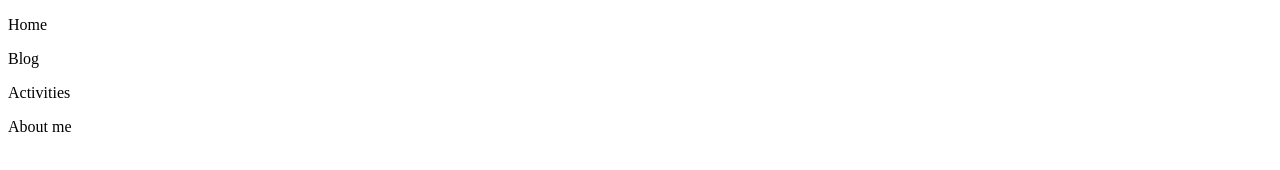
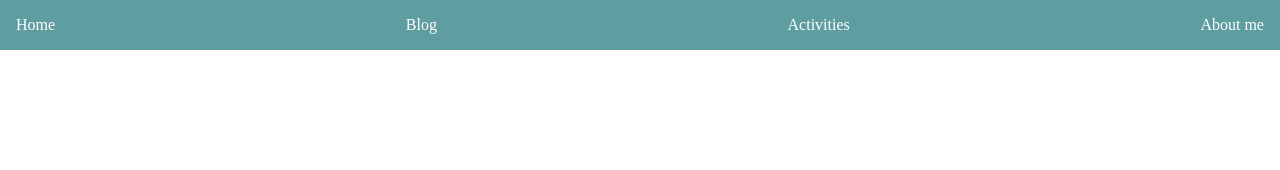
Before and after one commit to raquetelio/master-fe-entregas, a plain HTML site: page modulo-1-layout/ejercicio3/index.html in a window 1280 px wide. Drawn offline with Linux system fonts and the light colour scheme.

Commit message:
menu basico

```diff
--- a/modulo-1-layout/ejercicio3/index.html
+++ b/modulo-1-layout/ejercicio3/index.html
@@ -8,10 +8,14 @@
 </head>
 <body>
     <header>
-        <p>Home</p>
-        <p>Blog</p>
-        <p>Activities</p>
-        <p>About me</p>
+        <nav>
+            <ul class="menu">
+                <li class="menu-item">Home</li>
+                <li class="menu-item">Blog</li>
+                <li class="menu-item">Activities</li>
+                <li class="menu-item">About me</li>
+            </ul>
+        </nav>
     </header>
 </body>
 </html>
--- a/modulo-1-layout/ejercicio3/mystyle.css
+++ b/modulo-1-layout/ejercicio3/mystyle.css
@@ -0,0 +1,27 @@
+body {
+
+    margin: 0px;
+    padding: 0px;
+
+}
+
+.menu{
+    margin: 0px;
+    padding: 16px;
+    display: flex;
+    background-color: cadetblue;
+    justify-content: space-between;
+    align-content: center;
+    align-items: center;
+
+
+}
+
+.menu-item {
+    display: inline-flex;
+    color: white;
+}
+
+.menu-item:hover {
+    background-color:darkslategray
+}
```
